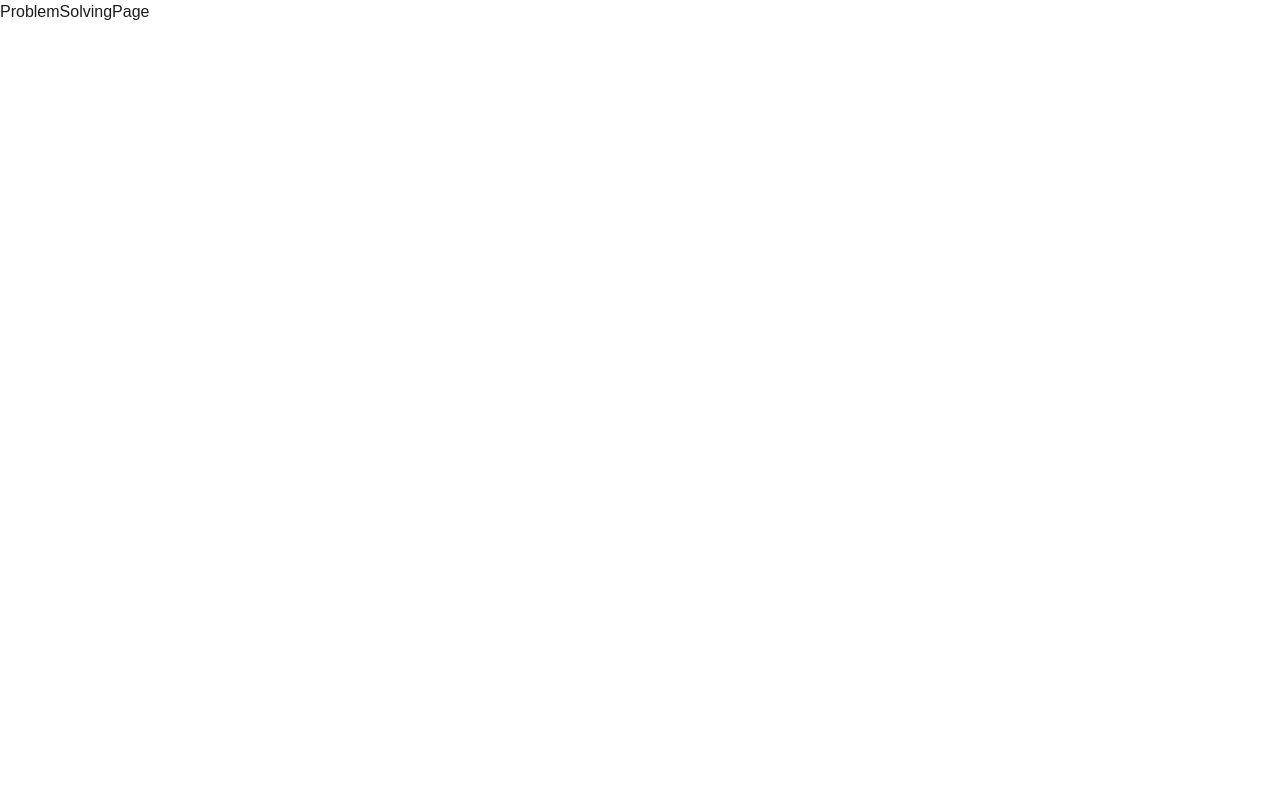
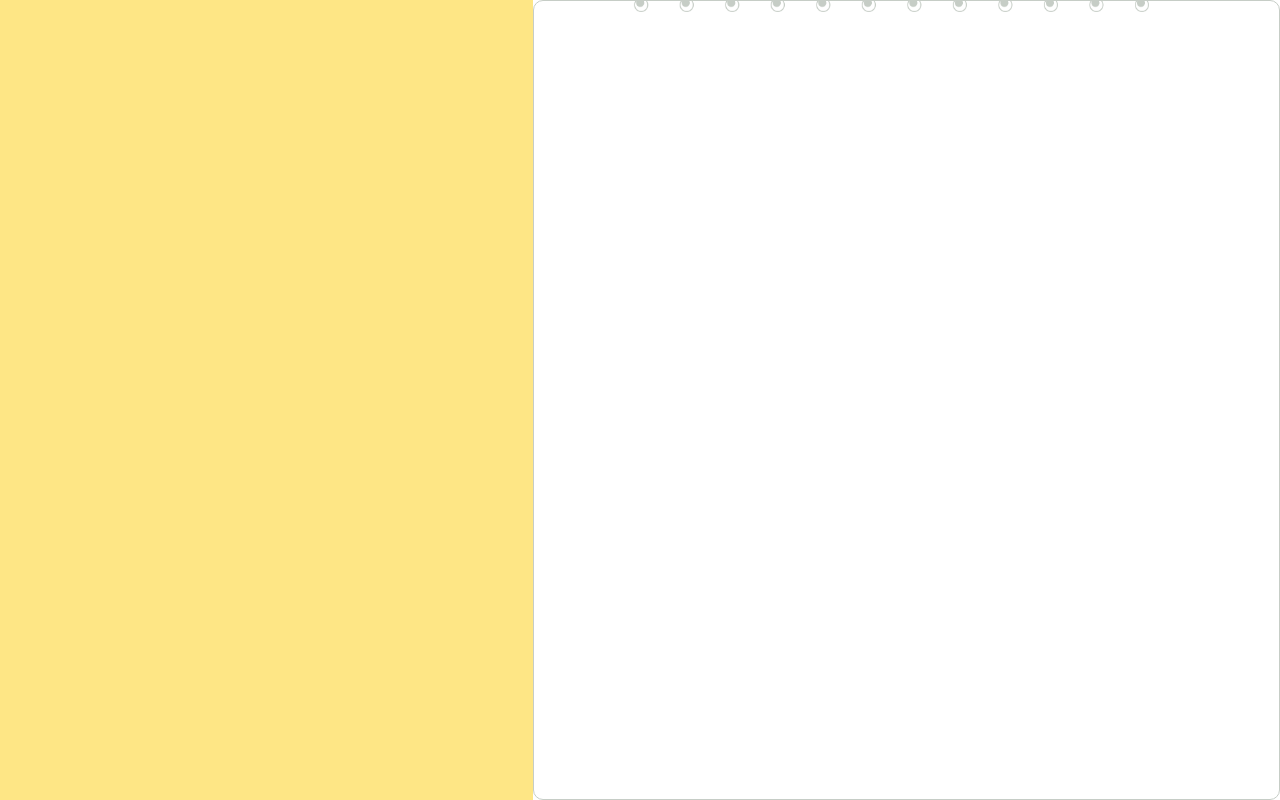
Before and after one commit to hyjoo1226/Souffle, a React (Vite) app in the folder frontend/: page /solving in a window 1280 px wide. Built offline with nearby package versions, Linux system fonts and the light colour scheme.

Commit message:
FEAT: solutionarea 컴포넌트 생성

```diff
--- /dev/null
+++ b/frontend/src/components/problemSolving/SolutionArea.tsx
@@ -0,0 +1,13 @@
+const SolutionArea = () => {
+  return (
+    <div className="w-full min-h-screen relative border border-gray-200 rounded-[10px]">
+      <img
+        src="/icons/note-spring.png"
+        alt="노트 스프링"
+        className="absolute left-[12.5%] top-[-6%] w-[70%]" // 1/8 = 12.5%
+      />
+    </div>
+  );
+};
+
+export default SolutionArea;
--- a/frontend/src/pages/problemSolving/ProblemSolvingPage.tsx
+++ b/frontend/src/pages/problemSolving/ProblemSolvingPage.tsx
@@ -1,5 +1,14 @@
+import SolutionArea from "../../components/problemSolving/SolutionArea";
+
 const ProblemSolvingPage = () => {
-  return <div className="text-gray-700">ProblemSolvingPage</div>;
+  return (
+    <div className="grid grid-cols-12 text-gray-700">
+      <div className="col-span-5 bg-amber-200"></div>
+      <div className="col-span-7 ">
+        <SolutionArea />
+      </div>
+    </div>
+  );
 };
 
 export default ProblemSolvingPage;
```
Also changed, not shown: frontend/public/icons/note-spring.png (added).
